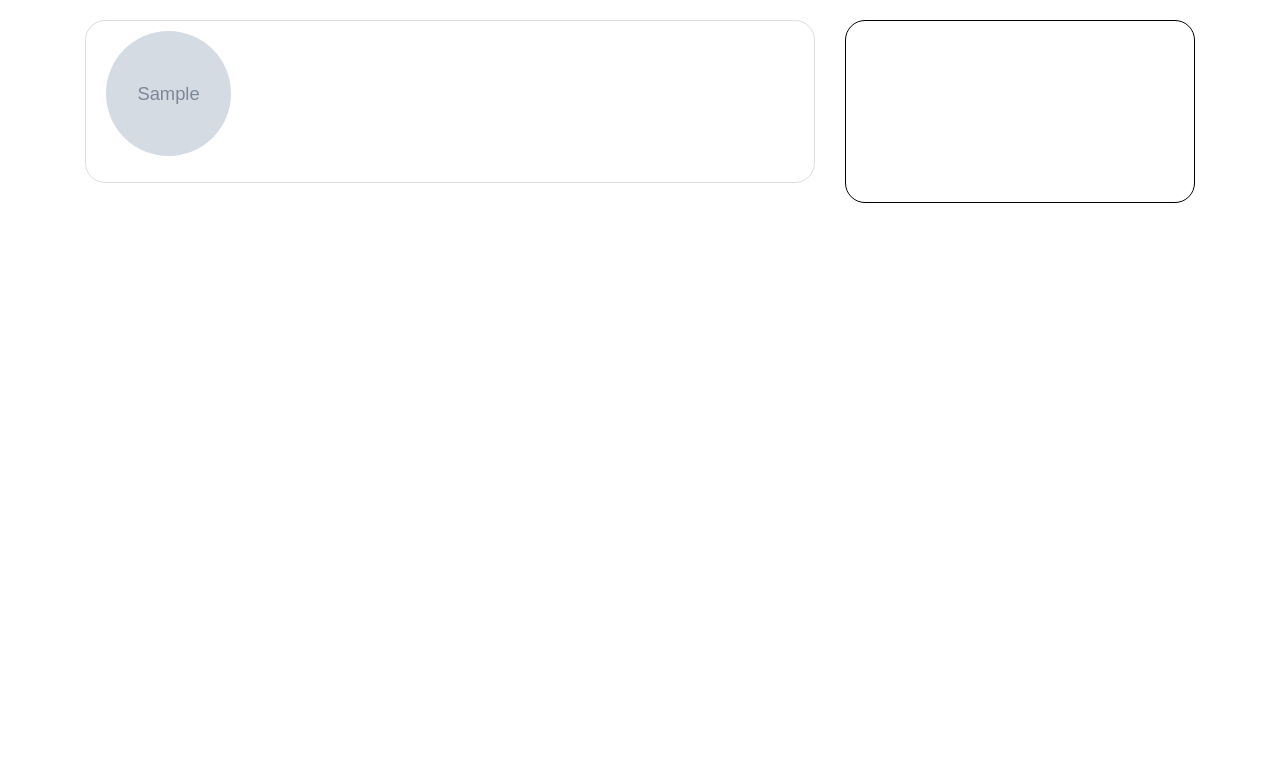
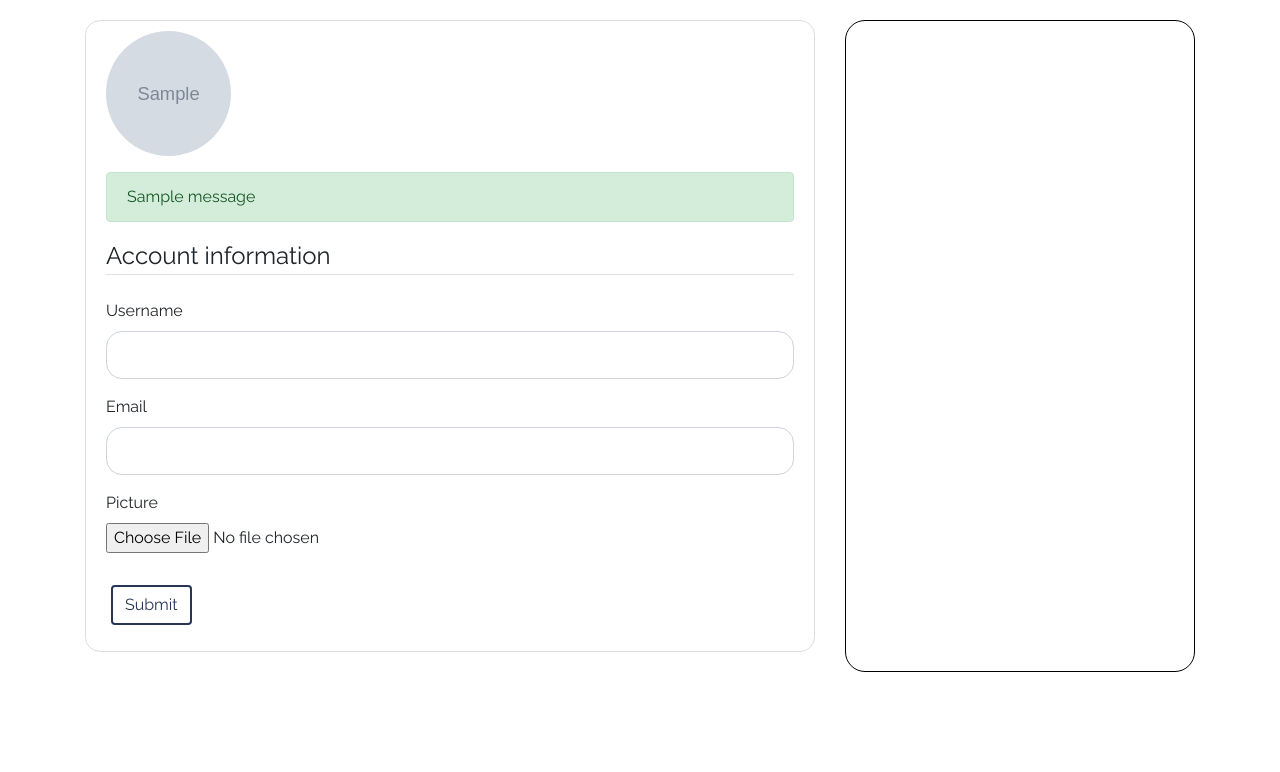
Before and after one commit to theXtroyer1221/Cloud-buffer, a Python web app: template cloudBuffer/templates/account.html in a window 1280 px wide. Shown: the part 76-848 px from the top of the page. Run offline with Jinja, Linux system fonts and the light colour scheme; the template is opened without the code that fills it: most values are stand-ins (such as "Sample title", 1, 10 or a date in 2020); grey boxes marked "Sample" are stand-in pictures; one stand-in notice (Sample message) is shown; form fields are guessed from the names that the template uses; some libraries are stand-ins or nearby versions.

Commit message:
added the picture option, validation not working

```diff
--- a/cloudBuffer/static/css/_reset.scss
+++ b/cloudBuffer/static/css/_reset.scss
@@ -72,7 +72,6 @@ img {
 
 .card-signin {
   border-radius: 1rem;
-  border: 1px solid #283655;
 }
 
 .form-control {
@@ -87,14 +86,6 @@ img {
   margin-bottom: 8rem !important;
 }
 
-.content-section {
-  background: #ffffff;
-  padding: 10px 20px;
-  border: 1px solid #dddddd;
-  border-radius: 20px;
-  margin-bottom: 20px;
-}
-
 .account-img {
   height: 125px;
   width: 125px;
@@ -105,3 +96,23 @@ img {
 .account-heading {
   font-size: 2.5rem;
 }
+
+.account-body {
+  background: #ffffff;
+  padding: 10px 20px;
+  border: 1px solid #dddddd;
+  border-radius: 15px;
+  margin-bottom: 20px;
+}
+
+.file-btn input {
+  background-color: transparent;
+  border: solid #283655 2px;
+  color: #283655;
+  margin-left: 5px;
+  margin-right: 5px;
+  &:hover {
+    background-color: #283655;
+    color: white;
+  }
+}
--- a/cloudBuffer/static/css/style.css
+++ b/cloudBuffer/static/css/style.css
@@ -243,7 +243,6 @@ img {
 
 .card-signin {
   border-radius: 1rem;
-  border: 1px solid #283655;
 }
 
 .form-control {
@@ -260,14 +259,6 @@ img {
   margin-bottom: 8rem !important;
 }
 
-.content-section {
-  background: #ffffff;
-  padding: 10px 20px;
-  border: 1px solid #dddddd;
-  border-radius: 20px;
-  margin-bottom: 20px;
-}
-
 .account-img {
   height: 125px;
   width: 125px;
@@ -277,6 +268,27 @@ img {
 
 .account-heading {
   font-size: 2.5rem;
+}
+
+.account-body {
+  background: #ffffff;
+  padding: 10px 20px;
+  border: 1px solid #dddddd;
+  border-radius: 15px;
+  margin-bottom: 20px;
+}
+
+.file-btn input {
+  background-color: transparent;
+  border: solid #283655 2px;
+  color: #283655;
+  margin-left: 5px;
+  margin-right: 5px;
+}
+
+.file-btn input:hover {
+  background-color: #283655;
+  color: white;
 }
 
 body::-webkit-scrollbar-track {
--- a/cloudBuffer/templates/account.html
+++ b/cloudBuffer/templates/account.html
@@ -2,7 +2,7 @@
 <div class="container pt-5 mt-5">
   <div class="row">
     <div class="col-md-8">
-      <div class="content-section">
+      <div class="content-section account-body">
         <div class="media">
           <img class="rounded-circle account-img" src="{{ image_file }}" />
           <div class="media-body">
@@ -10,7 +10,47 @@
             <p class="text-secondary">{{ current_user.email }}</p>
           </div>
         </div>
-        <!-- FORM HERE -->
+        {% with messages = get_flashed_messages(with_categories=true) %} {% if messages %} {% for category, message in messages %}
+        <div class="alert alert-{{ category }}">
+          {{ message }}
+        </div>
+        {% endfor %} {% endif %} {% endwith %}
+        <form method="POST" action="" enctype="multipart/form-data">
+          {{ form.hidden_tag() }}
+          <fieldset class="form-group">
+            <legend class="border-bottom mb-4">Account information</legend>
+            <div class="form-group">
+              {{ form.username.label(class="form-control-label") }} {% if form.username.errors %} {{ form.username(class="form-control form-control-lg is-invalid") }}
+              <div class="invalid-feedback">
+                {% for error in form.username.errors %}
+                <span>{{ error }}</span>
+                {% endfor %}
+              </div>
+              {% else %} {{ form.username(class="form-control form-control-lg") }} {% endif %}
+            </div>
+            <div class="form-group">
+              {{ form.email.label(class="form-control-label") }} {% if form.email.errors %} {{ form.email(class="form-control form-control-lg is-invalid") }}
+              <div class="invalid-feedback">
+                {% for error in form.email.errors %}
+                <span>{{ error }}</span>
+                {% endfor %}
+              </div>
+              {% else %} {{ form.email(class="form-control form-control-lg") }} {% endif %}
+            </div>
+            <div class="form-group">
+              {{ form.picture.label() }}
+              {{ form.picture(class="form-control-file") }}
+              {% if form.picture.errors %}
+                  {% for error in form.picture.errors %}
+                      <span class="text-danger">{{ error }}</span></br>
+                  {% endfor %}
+              {% endif %}
+          </div>
+          </fieldset>
+          <div class="form-group">
+            {{ form.submit(class="btn btn-blog-dark") }}
+          </div>
+        </form>
       </div>
     </div>
     <div class="col-md-4">
--- a/cloudBuffer/templates/base.html
+++ b/cloudBuffer/templates/base.html
@@ -92,7 +92,7 @@
           <div class="d-flex">
             <div class="collapse navbar-collapse">
               <a href="{{url_for('account')}}" class="d-flex mr-3">
-                <img src="../static/images/notfound.jpg" alt="User image" class="mr-2 navbar-image" width="50px" height="50px" />
+                <img src="{{ image_file }}" alt="User image" class="mr-2 navbar-image" width="50px" height="50px" />
                 <p class="navbar-username">{{ current_user.username }}</p>
               </a>
             </div>
@@ -109,7 +109,11 @@
         </div>
       </nav>
       {%elif request.path == "/signup" or request.path == "/login"%}
+      {% if request.path == "/login" %}
       <nav id="navbarBlog" class="navbar navbar-expand-lg navbar-dark py-2 mobile-dark bg-dark mb-6">
+      {% else %}
+      <nav id="navbarBlog" class="navbar navbar-expand-lg navbar-dark py-2 mobile-dark bg-dark mb-5">
+      {% endif %}
         <div class="container">
           <a class="navbar-brand" href="#"><img src="{{ url_for('static', filename='brand/logo-hori.png') }}" alt="" height="50" /></a>
           <button class="navbar-toggler" type="button" data-toggle="collapse" data-target="#navbarResponsive" aria-controls="navbarResponsive" aria-expanded="false" aria-label="Toggle navigation">
```
Also changed, not shown: cloudBuffer/forms.py (+26 -0 lines), cloudBuffer/routes.py (+29 -4 lines), cloudBuffer/site.db, 1 other file.
